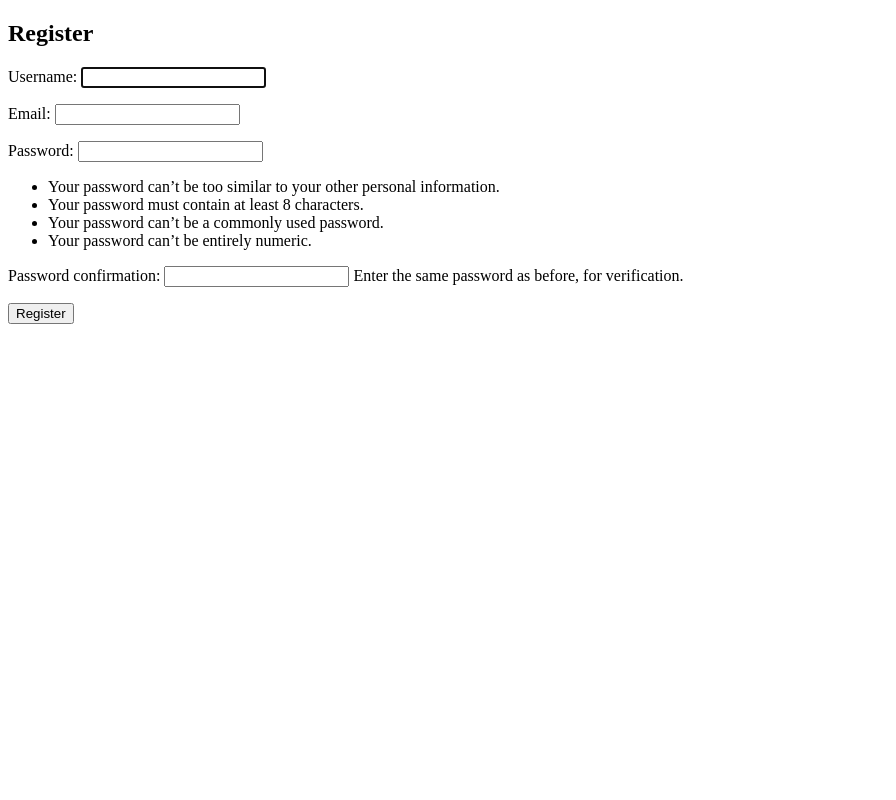
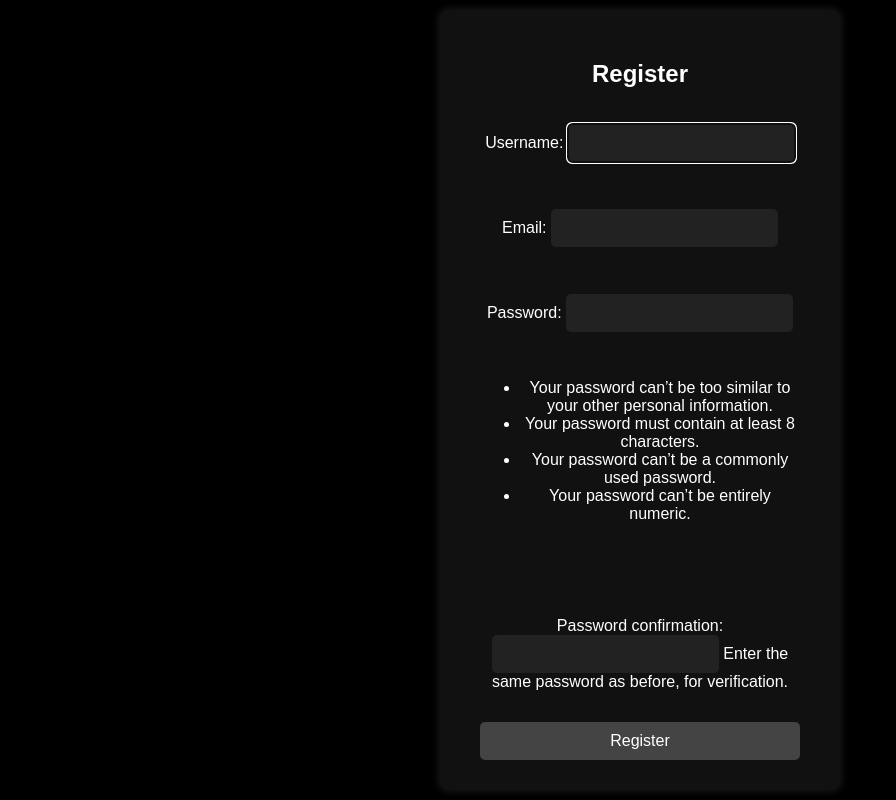
Before and after one commit to aryan-np/DjangoTask, a Django app: page /register/ in a window 1280 px wide. Shown: the whole page, without its empty margins (0-896 px from the left). Run offline with Django 5.2, Linux system fonts and the light colour scheme.

Commit message:
add basic styling

```diff
--- a/task3/Task3/templates/Task3/register.html
+++ b/task3/Task3/templates/Task3/register.html
@@ -3,13 +3,68 @@
 <html>
 <head>
     <title>Register</title>
+    <style>
+        /* Full page black background and center content */
+        body {
+            margin: 0;
+            background-color: #000;
+            color: #fff;
+            height: 100vh;
+            display: flex;
+            justify-content: center;
+            align-items: center;
+            font-family: Arial, sans-serif;
+        }
+        /* Container box */
+        .container {
+            background-color: #111;
+            padding: 30px 40px;
+            border-radius: 8px;
+            box-shadow: 0 0 10px #222;
+            width: 320px;
+            text-align: center;
+        }
+        h2 {
+            margin-bottom: 20px;
+        }
+        form {
+            display: flex;
+            flex-direction: column;
+            gap: 15px;
+        }
+        input, button {
+            padding: 10px;
+            border: none;
+            border-radius: 5px;
+            font-size: 1rem;
+        }
+        input {
+            background-color: #222;
+            color: #fff;
+        }
+        button {
+            background-color: #444;
+            color: #fff;
+            cursor: pointer;
+            transition: background-color 0.3s ease;
+        }
+        button:hover {
+            background-color: #666;
+        }
+        img {
+            border-radius: 50%;
+            margin-bottom: 15px;
+        }
+    </style>
 </head>
 <body>
+    <div class="container">
         <h2>Register</h2>
         <form method="POST">
             {% csrf_token %}
             {{ form.as_p }}
             <button type="submit">Register</button>
         </form>
+    </div>
 </body>
 </html>
```
Also changed, not shown: task3/Task3/templates/Task3/login.html (+50 -0 lines), task3/Task3/templates/Task3/profile.html (+75 -10 lines). Lines whose indentation alone changed are shown as unchanged.
